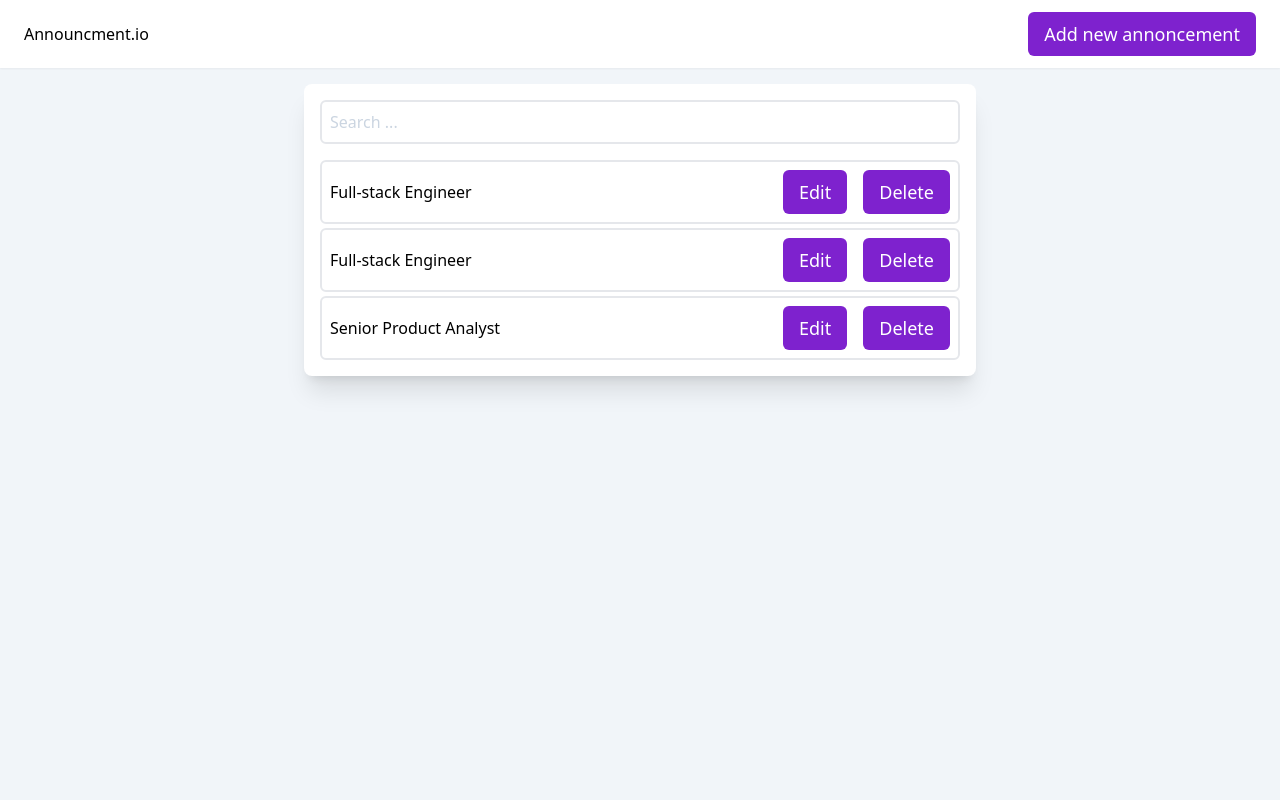
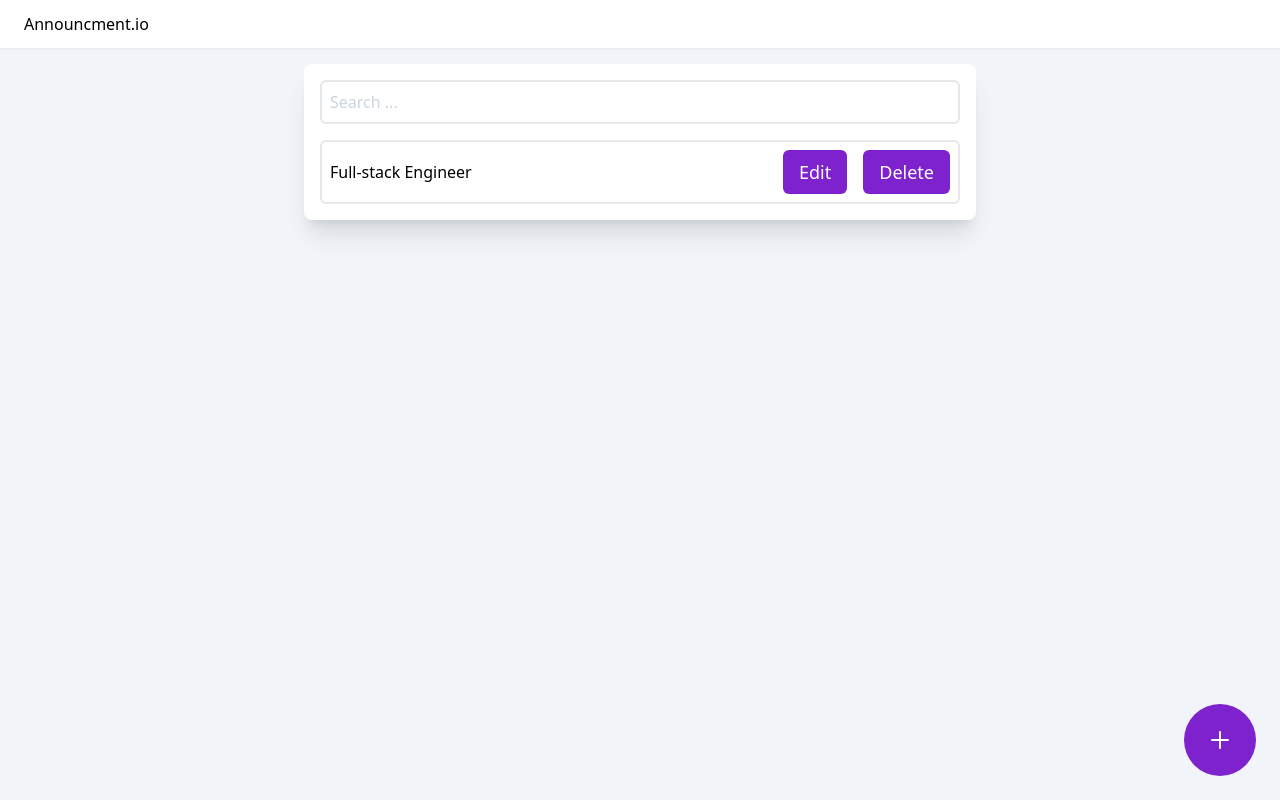
Before and after one commit to tmrsl/announcement-test, a React (Create React App) app: page /#/announcements in a window 1280 px wide. Built offline with nearby package versions, Linux system fonts and the light colour scheme.

Commit message:
re-worked data flow via redux, general refactoring, improved UX

```diff
--- a/package.json
+++ b/package.json
@@ -3,13 +3,16 @@
   "version": "0.1.0",
   "private": true,
   "dependencies": {
+    "@reduxjs/toolkit": "^1.8.1",
     "@testing-library/jest-dom": "^5.16.4",
     "@testing-library/react": "^13.1.1",
     "@testing-library/user-event": "^13.5.0",
     "react": "^18.0.0",
     "react-dom": "^18.0.0",
+    "react-redux": "^8.0.1",
     "react-router-dom": "^6.3.0",
     "react-scripts": "5.0.1",
+    "uuid": "^8.3.2",
     "web-vitals": "^2.1.4"
   },
   "scripts": {
--- a/src/App.js
+++ b/src/App.js
@@ -1,95 +1,18 @@
-import React, { useState } from 'react';
 import { Routes, Route } from 'react-router-dom';
-import AddAnnoncement from './components/Announcements/AddAnnouncement';
-import Button from './components/UI/Button';
-import Modal from './components/UI/Modal';
 
 // Pages
 import Home from './pages/Home';
 import Announcements from './pages/Announcements';
 import AnnouncementDetails from './pages/AnnouncementDetails';
 
-const announcements = [
-  {
-    title: 'Full-stack Engineer',
-    description:
-      'We are currently looking for a highly motivated Full-stack Engineer to develop our new product from the ground up.',
-    date: Date.now(),
-    id: '21245345345'
-  },
-  {
-    title: 'Full-stack Engineer',
-    description: 'We are looking for a Full-stack Engineer to join our team on a full-time basis. ',
-    date: Date.now(),
-    id: '21245345346'
-  },
-  {
-    title: 'Senior Product Analyst',
-    description:
-      'We are looking for a Senior Product Analyst to join our social networking platform that helps discover new people and communicate without borders worldwide.',
-    date: Date.now(),
-    id: '21245345347'
-  }
-];
-
 function App() {
-  const [announcementsList, setAnnouncementList] = useState(announcements);
-  const [isFormVisible, setIsFormVisible] = useState(false);
-  const [editAnnouncement, setEditAnnouncement] = useState(null);
-
-  const addAnnouncmentHandler = ({ title, description }) => {
-    setAnnouncementList((prevAnnouncementList) => {
-      return [...prevAnnouncementList, { title, description, id: Math.random().toString(), data: Date.now() }];
-    });
-
-    hideAndClearForm();
-  };
-
-  const updateAnnouncmentHandler = ({ title, description, id }) => {
-    setAnnouncementList((prevAnnouncementsList) => {
-      const copyAnnouncements = [...prevAnnouncementsList];
-
-      const editAnnouncement = copyAnnouncements.find((announcement) => announcement.id === id);
-
-      editAnnouncement.title = title;
-      editAnnouncement.description = description;
-      editAnnouncement.date = Date.now();
-
-      return copyAnnouncements;
-    });
-
-    hideAndClearForm();
-  };
-
-  const hideAndClearForm = () => {
-    setIsFormVisible(false);
-    setEditAnnouncement(null);
-  };
-
-  const deleteAnnouncementHangler = (id) => {
-    setAnnouncementList((prevAnnouncementsList) => {
-      const deleteAnnouncement = prevAnnouncementsList.filter((a) => a.id !== id);
-
-      return deleteAnnouncement;
-    });
-  };
-
-  const onEditHandler = (e) => {
-    setEditAnnouncement(e);
-    setIsFormVisible(true);
-  };
-
-  const onStartAdd = () => {
-    setIsFormVisible(true);
-  };
-
   return (
     <div className="min-h-screen flex flex-col bg-slate-100">
       <header className="flex items-center justify-between bg-white shadow-sm">
         <div className="container mx-auto flex items-center justify-between py-3 px-6">
           <span>Announcment.io</span>
 
-          <Button onClick={() => setIsFormVisible(true)}>Add new annoncement</Button>
+          {/* <Button onClick={() => setIsFormVisible(true)}>Add new annoncement</Button> */}
         </div>
       </header>
 
@@ -97,22 +20,8 @@ function App() {
         <div className="container mx-auto">
           <Routes>
             <Route path="/" element={<Home />} />
-
-            <Route
-              path="/announcements"
-              element={
-                <Announcements
-                  announcements={announcementsList}
-                  onEditAnnouncement={onEditHandler}
-                  onDeleteAnnouncement={deleteAnnouncementHangler}
-                  isFormVisible={isFormVisible}
-                  onStartAdd={onStartAdd}
-                />
-              }
-            />
-
-            <Route path="/announcements/:id" element={<AnnouncementDetails annoncements={announcementsList} />} />
-
+            <Route path="/announcements" element={<Announcements />} />
+            <Route path="/announcements/:id" element={<AnnouncementDetails />} />
             <Route
               path="*"
               element={
--- a/src/components/Announcements/AddAnnouncement.js
+++ b/src/components/Announcements/AddAnnouncement.js
@@ -14,6 +14,7 @@ const AddAnnoncement = (props) => {
       setEnteredTitle(title);
       setEntereddescription(description);
     }
+    // eslint-disable-next-line react-hooks/exhaustive-deps
   }, []);
 
   const addAnnouncementHandler = (event) => {
--- a/src/components/Announcements/AnnouncementDetails.js
+++ /dev/null
@@ -1,5 +0,0 @@
-const AnnouncementDetails = (props) => {
-  return <div>Details</div>;
-};
-
-export default AnnouncementDetails;
--- a/src/components/Announcements/AnnouncementItem.js
+++ b/src/components/Announcements/AnnouncementItem.js
@@ -1,16 +1,27 @@
 import Button from '../UI/Button';
 
-const AnnouncementItem = ({ onEditAnnouncement, announcement, onDeleteItem }) => {
+const AnnouncementItem = ({ onEditAnnouncement, announcement, onDeleteItem, viewOnly }) => {
+  const editHandler = (evt) => {
+    evt.preventDefault();
+
+    onEditAnnouncement();
+  };
+
+  const deleteHandler = (evt) => {
+    evt.preventDefault();
+
+    onDeleteItem();
+  };
+
   return (
     <li
       className="flex items-center gap-4 p-2 w-fullborder-solid border-2 border-gray-200 rounded-md hover:bg-zinc-300 ease-in duration-300"
       key={announcement.id}
-      onClick={() => {}}
     >
       <span className="mr-auto">{announcement.title}</span>
 
-      <Button onClick={onEditAnnouncement}>Edit</Button>
-      <Button onClick={onDeleteItem}>Delete</Button>
+      {!viewOnly && <Button onClick={editHandler}>Edit</Button>}
+      {!viewOnly && <Button onClick={deleteHandler}>Delete</Button>}
     </li>
   );
 };
--- a/src/components/Announcements/AnnouncementsList.js
+++ b/src/components/Announcements/AnnouncementsList.js
@@ -15,10 +15,19 @@ function AnnouncementList(props) {
     return props.announcements.filter((a) => a.title.toLowerCase().includes(search.toLowerCase()));
   }, [props.announcements, search]);
 
+  const isSearchResults = useMemo(() => {
+    if (search.trim().length < 1) {
+      return true;
+    }
+
+    return search && itemsToDisplay.length;
+  }, [itemsToDisplay, search]);
+
   return (
-    <Card className="p-4 mx-auto my-0 w-4/5 max-w-2xl">
+    <Card className="p-4 mx-auto w-full max-w-2xl">
       <Input className="mb-4" placeholder="Search ..." value={search} onChange={(e) => setSearch(e.target.value)} />
 
+      {isSearchResults ? (
         <ul className="flex flex-col gap-1 list-none">
           {itemsToDisplay.map((announcement) => (
             <Link key={announcement.id} to={`/announcements/${announcement.id}`}>
@@ -30,6 +39,9 @@ function AnnouncementList(props) {
             </Link>
           ))}
         </ul>
+      ) : (
+        <div>Nothing was found for "{search}"</div>
+      )}
     </Card>
   );
 }
--- a/src/index.js
+++ b/src/index.js
@@ -1,7 +1,14 @@
 import React from 'react';
 import ReactDOM from 'react-dom/client';
 import { HashRouter } from 'react-router-dom';
+
+// Redux
+import store from './redux/store';
+import { Provider } from 'react-redux';
+
+// Styles
 import './index.css';
+
 import App from './App';
 import reportWebVitals from './reportWebVitals';
 
@@ -9,7 +16,9 @@ const root = ReactDOM.createRoot(document.getElementById('root'));
 root.render(
   <React.StrictMode>
     <HashRouter>
-      <App />
+      <Provider store={store}>
+        <App />
+      </Provider>
     </HashRouter>
   </React.StrictMode>
 );
--- a/src/pages/AnnouncementDetails.js
+++ b/src/pages/AnnouncementDetails.js
@@ -1,28 +1,67 @@
+import { useSelector } from 'react-redux';
 import { useParams, Link } from 'react-router-dom';
+import AnnouncementItem from '../components/Announcements/AnnouncementItem';
 import Button from '../components/UI/Button';
 import Card from '../components/UI/Card';
 
+function hasSimilarWord(currentStr, targetStr) {
+  const currectWords = currentStr.split(' ').map((w) => w.toLowerCase());
+  const targetWords = targetStr.split(' ').map((w) => w.toLowerCase());
+
+  return currectWords.some((w) => targetWords.includes(w));
+}
+
 export default function AnnouncementDetails(props) {
   const params = useParams();
+  const announcementsList = useSelector((state) => state.announcements);
 
-  const annoncement = props.annoncements.find((a) => a.id == params.id);
-  const date = new Date(annoncement?.date).toLocaleDateString();
+  const currentAnnoncement = announcementsList.find((a) => a.id === params.id);
+  const currentAnnoncementDate = currentAnnoncement ? new Date(currentAnnoncement.date) : null;
+
+  const relativeAnnouncements = currentAnnoncement
+    ? announcementsList.filter((a) => {
+        if (a.id === currentAnnoncement.id) return false;
+
+        return (
+          hasSimilarWord(currentAnnoncement.title, a.title) ||
+          hasSimilarWord(currentAnnoncement.description, a.description)
+        );
+      })
+    : [];
+
   return (
-    <Card className="p-6">
-      {annoncement ? (
-        <div className="flex flex-col">
-          <h2 className="text-2xl mb-4">{annoncement.title}</h2>
-          <h3 className="text-lg mb-6">{annoncement.description}</h3>
-          <span className="self-end text-sm text-gray-500">{date}</span>
+    <div>
+      {currentAnnoncement ? (
+        <div className="flex flex-col gap-8">
+          <Card className="flex flex-col p-6">
+            <h2 className="text-2xl mb-4">{currentAnnoncement.title}</h2>
+            <h3 className="text-lg mb-6">{currentAnnoncement.description}</h3>
+            <span className="self-end text-sm text-gray-500">
+              {`${currentAnnoncementDate.toDateString()} : ${currentAnnoncementDate.toLocaleTimeString()}`}
+            </span>
+          </Card>
+
+          <Card className="flex flex-col p-6">
+            <h2 className="text-2xl mb-4">Relative announcements (top 3)</h2>
+
+            <ul className="flex flex-col gap-1 list-none">
+              {relativeAnnouncements.map((announcement) => (
+                <Link key={announcement.id} to={`/announcements/${announcement.id}`}>
+                  <AnnouncementItem announcement={announcement} viewOnly />
+                </Link>
+              ))}
+            </ul>
+          </Card>
         </div>
       ) : (
-        <div>
-          <h2>Announcement with given id was not found</h2>
+        <div className="flex flex-col items-center p-8">
+          <h2 className="mb-10 text-2xl">Announcement with given id was not found</h2>
+          <img className="w-full max-w-[640px] mb-10" src="/icons/not-found.svg" alt="Not Found Illustration" />
           <Link to="/announcements">
             <Button>Go back</Button>
           </Link>
         </div>
       )}
-    </Card>
+    </div>
   );
 }
--- a/src/pages/Announcements.js
+++ b/src/pages/Announcements.js
@@ -1,10 +1,15 @@
+import { useSelector, useDispatch } from 'react-redux';
+import { addAnnouncement, updateAnnouncement, deleteAnnouncement } from '../redux/announcementsSlice';
 import { useState } from 'react';
 import AnnouncementList from '../components/Announcements/AnnouncementsList';
 import AnnouncementsEmpty from '../components/Announcements/AnnouncementsEmpty';
 import AddAnnoncement from '../components/Announcements/AddAnnouncement';
 import Modal from '../components/UI/Modal';
 
-const Announcements = ({ announcements, onEditAnnouncement, onDeleteAnnouncement, onStartAdd }) => {
+const Announcements = () => {
+  const announcementsList = useSelector((state) => state.announcements);
+  const dispatch = useDispatch();
+
   const [isFormVisible, setIsFormVisible] = useState(false);
   const [editAnnouncement, setEditAnnouncement] = useState(null);
 
@@ -14,52 +19,71 @@ const Announcements = ({ announcements, onEditAnnouncement, onDeleteAnnouncement
   };
 
   const addAnnouncmentHandler = ({ title, description }) => {
-    // setAnnouncementList((prevAnnouncementList) => {
-    //   return [...prevAnnouncementList, { title, description, id: Math.random().toString(), data: Date.now() }];
-    // });
+    dispatch(addAnnouncement({ title, description }));
 
     hideAndClearForm();
   };
 
   const updateAnnouncmentHandler = ({ title, description, id }) => {
-    // setAnnouncementList((prevAnnouncementsList) => {
-    //   const copyAnnouncements = [...prevAnnouncementsList];
-
-    //   const editAnnouncement = copyAnnouncements.find((announcement) => announcement.id === id);
-
-    //   editAnnouncement.title = title;
-    //   editAnnouncement.description = description;
-    //   editAnnouncement.date = Date.now();
-
-    //   return copyAnnouncements;
-    // });
+    dispatch(updateAnnouncement({ title, description, id }));
 
     hideAndClearForm();
+  };
+
+  const deleteAnnouncmentHandler = (id) => {
+    dispatch(deleteAnnouncement({ id }));
+
+    hideAndClearForm();
+  };
+
+  const setToEditHandler = (announcement) => {
+    setEditAnnouncement(announcement);
+    setIsFormVisible(true);
+  };
+
+  const closeModalHandler = (announcement) => {
+    setEditAnnouncement(null);
+    setIsFormVisible(false);
   };
 
   return (
     <div>
       {isFormVisible && (
-        <Modal onCancel={hideAndClearForm}>
+        <Modal onCancel={closeModalHandler}>
           <AddAnnoncement
+            announcementToEdit={editAnnouncement}
             onAddAnnouncment={addAnnouncmentHandler}
             onUpdateAnnouncment={updateAnnouncmentHandler}
-            onCancel={hideAndClearForm}
-            announcementToEdit={editAnnouncement}
-            onStartAdd={onStartAdd}
+            onCancel={closeModalHandler}
           />
         </Modal>
       )}
 
-      {announcements.length ? (
+      {announcementsList.length ? (
         <AnnouncementList
-          announcements={announcements}
-          onEditAnnouncement={onEditAnnouncement}
-          onDeleteAnnouncement={onDeleteAnnouncement}
+          announcements={announcementsList}
+          onEditAnnouncement={setToEditHandler}
+          onDeleteAnnouncement={deleteAnnouncmentHandler}
         />
       ) : (
-        !isFormVisible && <AnnouncementsEmpty onStartAdd={onStartAdd} />
+        <AnnouncementsEmpty onStartAdd={() => setIsFormVisible(true)} />
       )}
+
+      <button
+        className="absolute right-6 bottom-6 text-white text-xlw p-6 rounded-full bg-purple-700"
+        onClick={() => setIsFormVisible(true)}
+      >
+        <svg
+          xmlns="http://www.w3.org/2000/svg"
+          className="h-6 w-6"
+          fill="none"
+          viewBox="0 0 24 24"
+          stroke="currentColor"
+          strokeWidth={2}
+        >
+          <path strokeLinecap="round" strokeLinejoin="round" d="M12 4v16m8-8H4" />
+        </svg>
+      </button>
     </div>
   );
 };
--- a/src/pages/Home.js
+++ b/src/pages/Home.js
@@ -4,10 +4,10 @@ import { Link } from 'react-router-dom';
 const Home = () => {
   return (
     <div>
-      <h1>Title</h1>
+      <h1>Welcome to Announcment.io</h1>
 
       <Link to="/announcements">
-        <Button>Go and create my filrst!</Button>
+        <Button>Go and create your first annoncement!</Button>
       </Link>
     </div>
   );
--- /dev/null
+++ b/src/redux/announcementsSlice.js
@@ -0,0 +1,41 @@
+import { createSlice } from '@reduxjs/toolkit';
+import { v4 as uuidv4 } from 'uuid';
+
+export const tasksSlice = createSlice({
+  name: 'announcements',
+  initialState: [
+    {
+      title: 'Full-stack Engineer',
+      description:
+        'We are currently looking for a highly motivated Full-stack Engineer to develop our new product from the ground up.',
+      date: Date.now(),
+      id: uuidv4()
+    }
+  ],
+  reducers: {
+    addAnnouncement: (state, { payload }) => {
+      const newAnnouncement = {
+        title: payload.title,
+        description: payload.description,
+        id: uuidv4(),
+        date: Date.now()
+      };
+
+      return [...state, newAnnouncement];
+    },
+    updateAnnouncement: (state, { payload }) => {
+      const editAnnouncement = state.find((announcement) => announcement.id === payload.id);
+
+      editAnnouncement.title = payload.title;
+      editAnnouncement.description = payload.description;
+      editAnnouncement.date = Date.now();
+    },
+    deleteAnnouncement: (state, { payload }) => {
+      return state.filter((a) => a.id !== payload.id);
+    }
+  }
+});
+
+export const { addAnnouncement, updateAnnouncement, deleteAnnouncement } = tasksSlice.actions;
+
+export default tasksSlice.reducer;
--- /dev/null
+++ b/src/redux/store.js
@@ -0,0 +1,10 @@
+import { configureStore } from '@reduxjs/toolkit';
+import announcementsReducer from './announcementsSlice';
+
+const store = configureStore({
+  reducer: {
+    announcements: announcementsReducer
+  }
+});
+
+export default store;
```
Also changed, not shown: public/icons/not-found.svg (added), 1 other file (tests, documents, lock files or other folders). Lines whose indentation alone changed are shown as unchanged.
